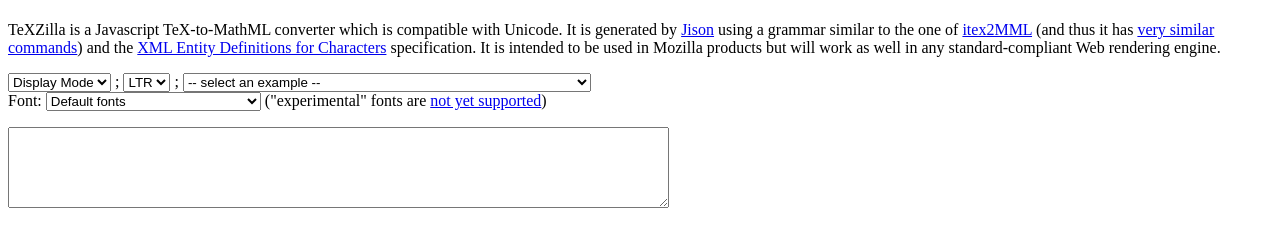
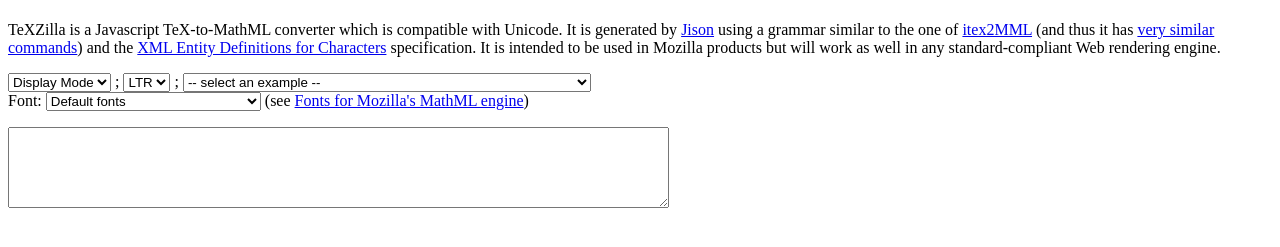
Before and after one commit to fred-wang/TeXZilla, a plain HTML site: page index.html in a window 1280 px wide. Shown: the part 59-306 px from the top of the page. Drawn offline with Linux system fonts and the light colour scheme; a script that the page names is missing.

Commit message:
Add the link to Font instructions.

```diff
--- a/index.html
+++ b/index.html
@@ -308,9 +308,8 @@
     <option value="NeoEuler">Neo Euler (experimental)</option>
     <option value="STIXWord">STIX Word (experimental)</option>
     <option value="XITS">XITS (experimental)</option>
-  </select> ("experimental" fonts are <a href="https://bugzilla.mozilla.org/show_bug.cgi?id=407059">not yet supported</a>)
+  </select> (see <a href="https://developer.mozilla.org/en-US/docs/Mozilla/MathML_Project/Fonts">Fonts for Mozilla's MathML engine</a>)
     </p>
-
       <textarea id="input" cols="80" rows="5" onchange="update()">
       </textarea>
 
```
